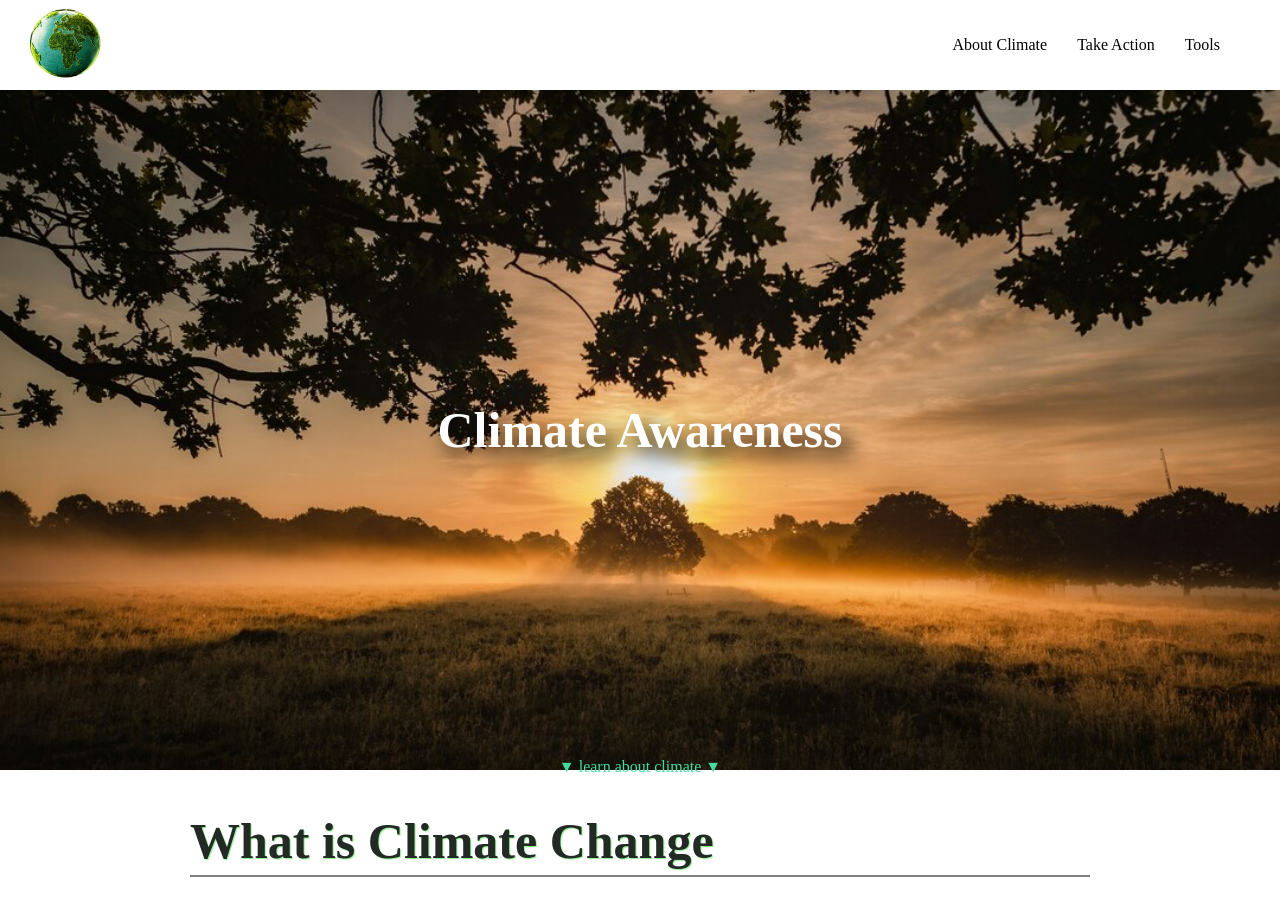
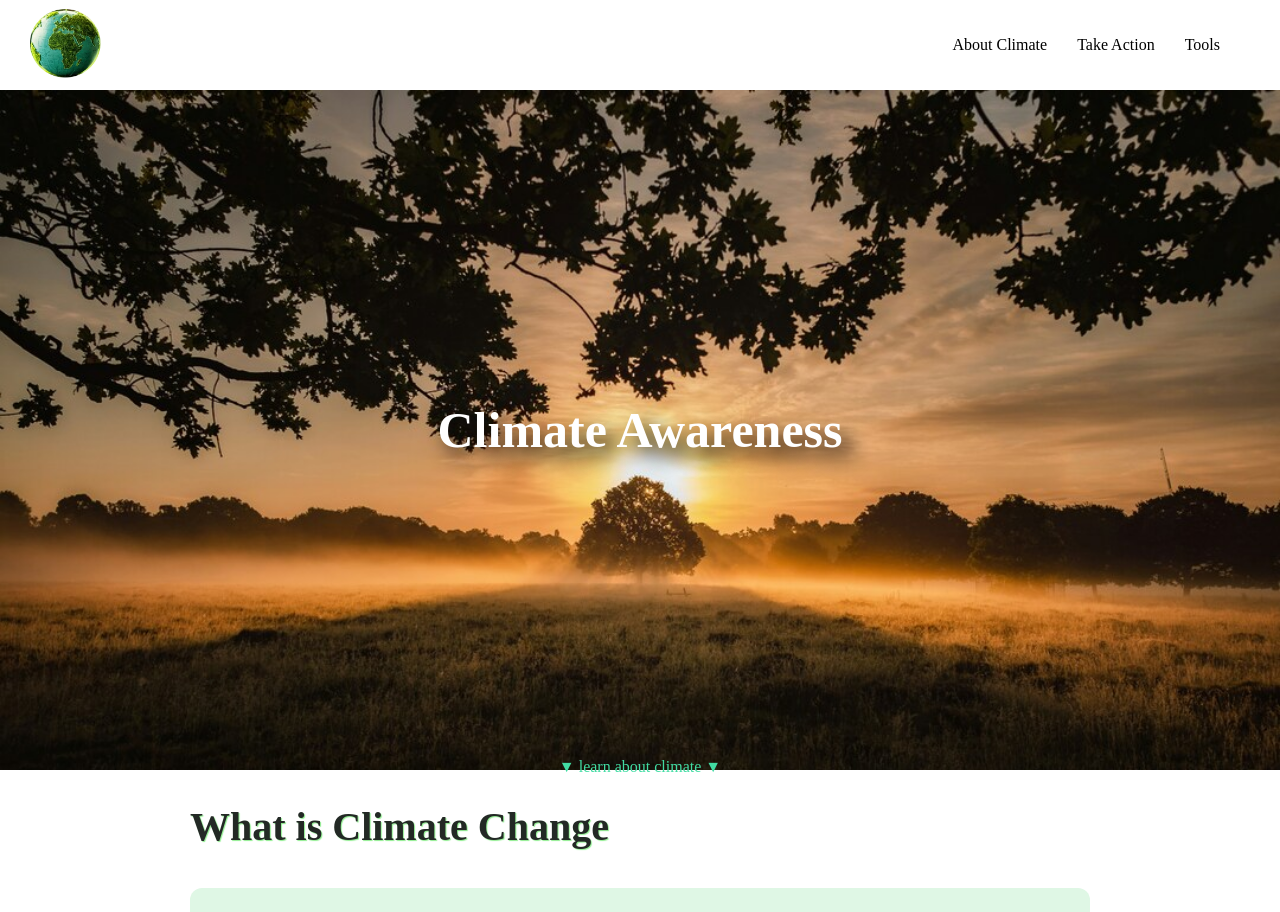
Before and after one commit to andmhn/climate-awareness, a React (Vite) app: page / in a window 1280 px wide. Shown: the top 912 px of the page. Built offline with nearby package versions, Linux system fonts and the light colour scheme.

Commit message:
disable blur

```diff
--- a/src/components/body/body.css
+++ b/src/components/body/body.css
@@ -12,10 +12,10 @@ body {
 }
 
 .section_title {
-    font-size:50px;
+    font-size:40px;
     color:#232925;
     text-shadow: 1px 1px 1px lightgreen;
-    border-bottom: 2px solid grey;
+/*     border-bottom: 2px solid grey; */
     padding-bottom: 5px;
 }
 
```
